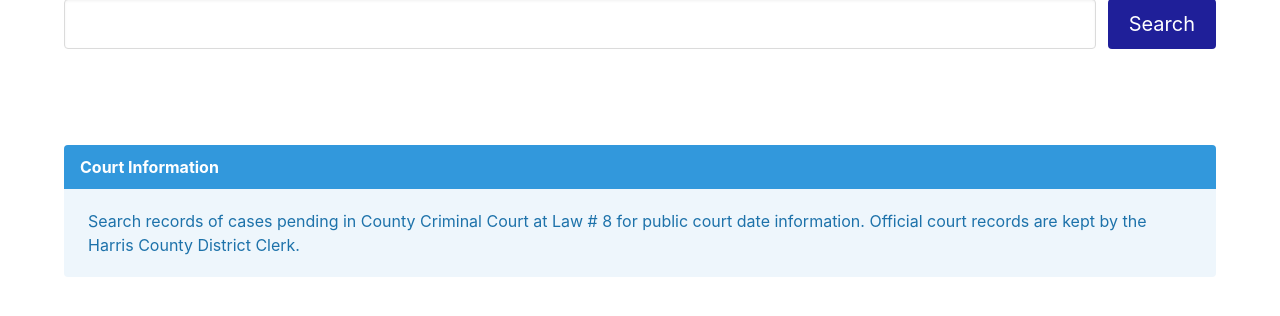
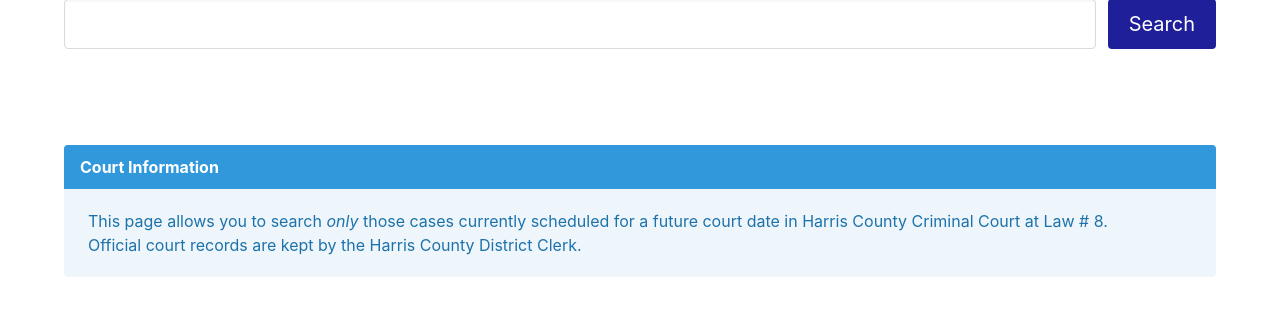
Before and after one commit to frabyn/courtbot, a Django app: page /search/ in a window 1280 px wide. Shown: the part 290-606 px from the top of the page. Run offline with Django 3.2, Linux system fonts and the light colour scheme; some libraries are stand-ins or nearby versions.

Commit message:
Clean up html copy

```diff
--- a/templates/case_manager/search.html
+++ b/templates/case_manager/search.html
@@ -32,7 +32,8 @@
                 <p>Court Information</p>
             </div>
             <div class="message-body">
-                Search records of cases pending in County Criminal Court at Law # 8 for public court date information. Official court records are kept by the Harris County District Clerk.
+                <p>This page allows you to search <em>only</em> those cases currently scheduled for a future court date in Harris County Criminal Court at Law # 8.</p>
+                <p>Official court records are kept by the Harris County District Clerk.</p>
             </div>
         </article>
     </div>
```
